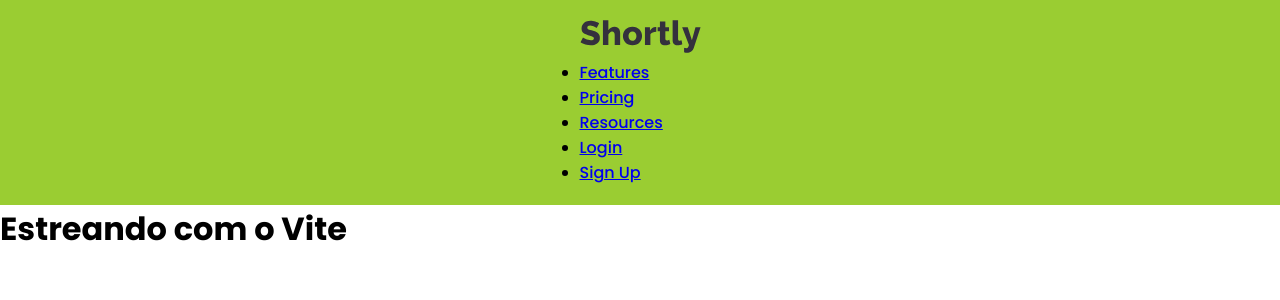
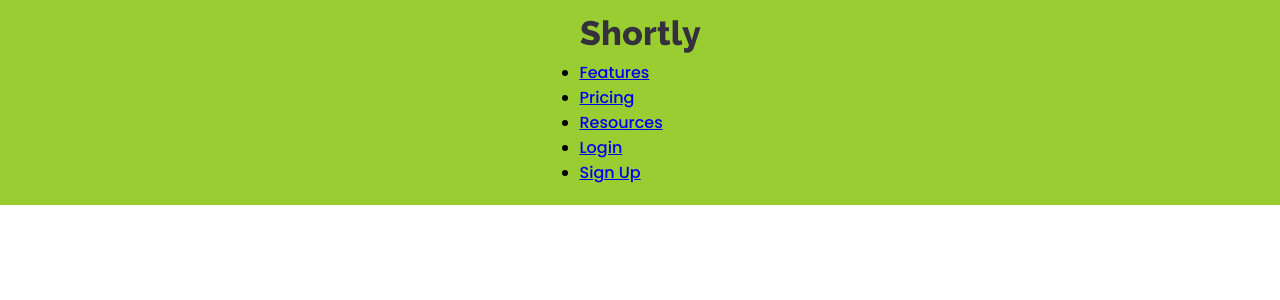
Before and after one commit to Diego-Girao/urls-shortening, a React (Vite) app: page / in a window 1280 px wide. Shown: the top 300 px of the page. Built offline with nearby package versions, Linux system fonts and the light colour scheme.

Commit message:
feat: component header implementado

```diff
--- a/src/App.jsx
+++ b/src/App.jsx
@@ -5,7 +5,6 @@
 	return (
 		<div>
 			<Header />
-			<h1>Estreando com o Vite</h1>
 		</div>
 	)
 }
```
